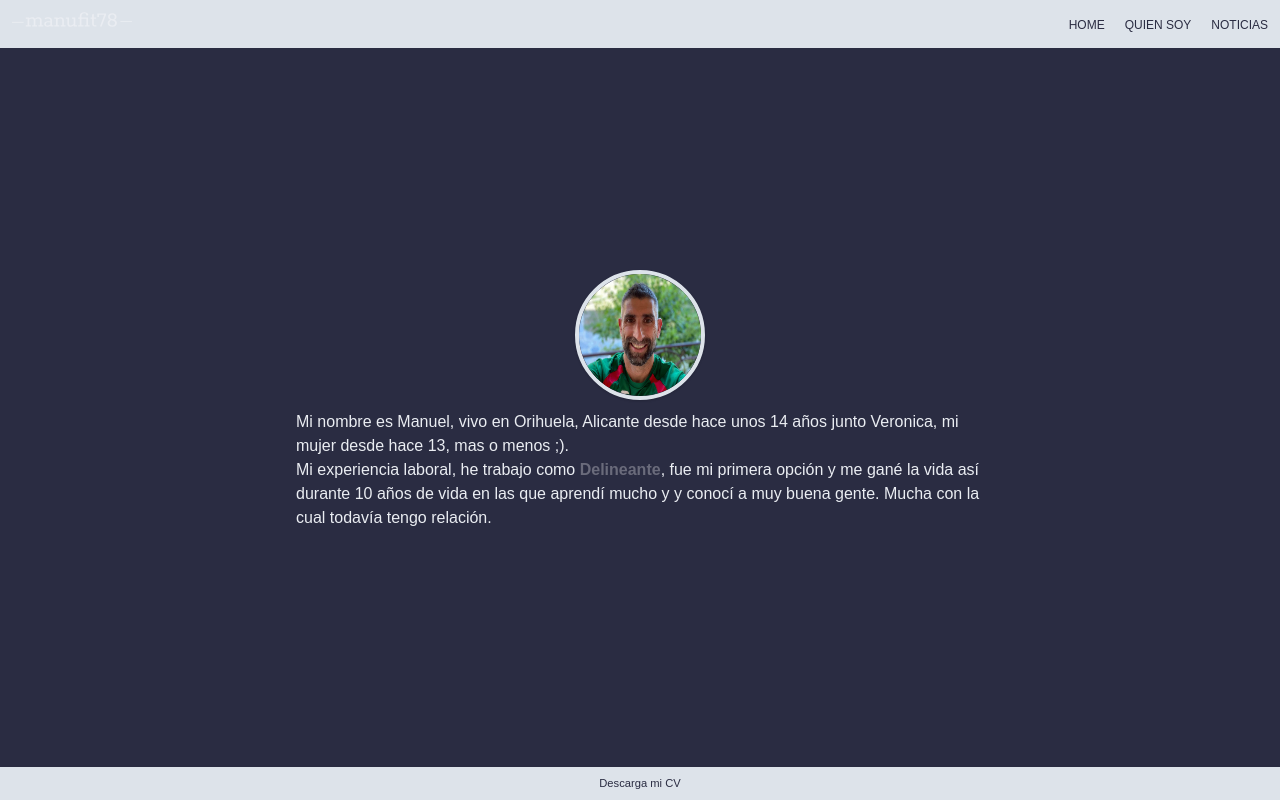
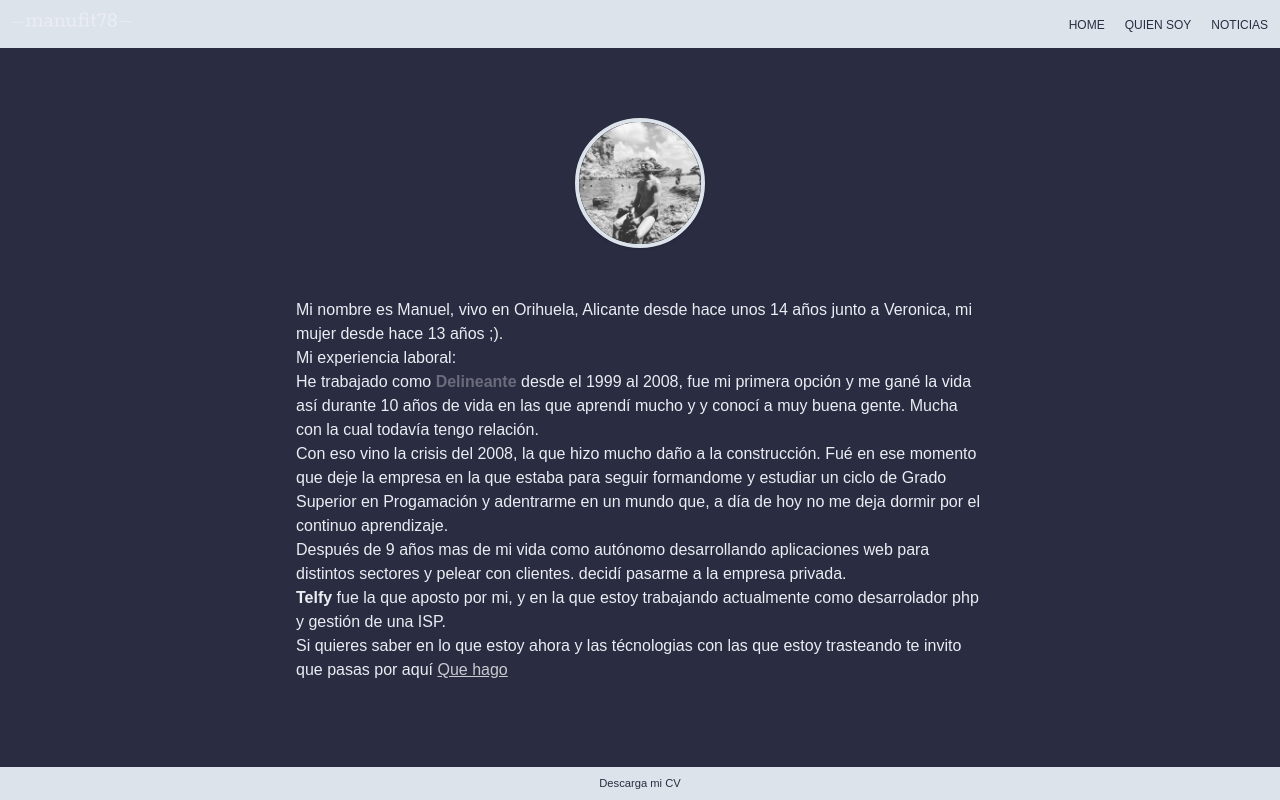
Before and after one commit to mnuhell/manufit78, a React (Create React App) app: page /quien-soy in a window 1280 px wide. Built offline with nearby package versions, Linux system fonts and the light colour scheme; a web font is replaced by a local one.

Commit message:
Se añade desciption

```diff
--- a/src/components/QuienSoy.js
+++ b/src/components/QuienSoy.js
@@ -1,4 +1,5 @@
 import React from 'react';
+import { Link } from 'react-router-dom';
 
 import styled from 'styled-components';
 
@@ -13,16 +14,19 @@ const Wrapper = styled.div`
 `;
 
 const Imagen = styled.image`
-    img{
 
-        width: 130px;
-        height: 130px;
-        -moz-border-radius: 100%;
-        -webkit-border-radius: 100%;
-        border-radius: 50%;
-        margin: 0 auto 10px auto;
-    }
 
+        img{
+            width: 130px;
+            height: 130px;
+            -moz-border-radius: 100%;
+            -webkit-border-radius: 100%;
+            border-radius: 50%;
+            margin: 0 auto 50px auto;
+            background-size: cover;
+            background-position: center;
+
+        }
 
 `;
 
@@ -34,12 +38,28 @@ const QuienSoy = () => {
         <Wrapper className="container font-global notas">
 
             <div className="notas__intro">
+            {/* <Video>
+                <video preload>
+                    <source src={`./assets/${Face}.mov`} type="video/mp4" />
+                    Tu navegador no soporta la etiqueta HTML5 video.
+                </video>
+            </Video> */}
                 <Imagen className="text-center"> <img src={`./assets/${Face}.jpg`} className="text-center shadow border-solid border-4 mb-4 border-fit-white-300" alt="Mi" /></Imagen>
-                <p>Mi nombre es Manuel, vivo en Orihuela, Alicante desde hace unos 14 años junto Veronica, mi mujer desde hace 13, mas o menos ;).
+                <p>Mi nombre es Manuel, vivo en Orihuela, Alicante desde hace unos 14 años junto a Veronica, mi mujer desde hace 13 años ;).
                 </p>
-                <p>Mi experiencia laboral, he trabajo como <strong className="text-fit-dark-400">Delineante</strong>, fue mi primera opción y me gané la vida así durante 10 años de vida en las que aprendí mucho y
+                <p>Mi experiencia laboral:</p>
+                <p>He trabajado como <strong className="text-fit-dark-400">Delineante</strong> desde el 1999 al 2008, fue mi primera opción y me gané la vida así durante 10 años de vida en las que aprendí mucho y
                 y conocí a muy buena gente. Mucha con la cual todavía tengo relación.</p>
-                <p></p>
+                <p>Con eso vino la crisis del 2008, la que hizo mucho daño a la construcción. Fué en ese momento que deje la empresa en la que estaba para seguir formandome y estudiar un ciclo de Grado Superior en Progamación y adentrarme en un mundo que,
+                a día de hoy no me deja dormir por el continuo aprendizaje.</p>
+                <p>Después de 9 años mas de mi vida como autónomo desarrollando aplicaciones web para distintos sectores y pelear con clientes. decidí pasarme a la empresa privada.</p>
+                <p> <strong>Telfy</strong> fue la que aposto por mi, y en la que estoy trabajando actualmente como desarrolador php y gestión de una ISP.</p>
+                <p>Si quieres saber en lo que estoy ahora y las técnologias con las que estoy trasteando te invito que pasas por aquí <Link to="/que-hago" className="text-fit-dark-200 underline">Que hago</Link></p>
+
+                <div className="Redes">
+
+                </div>
+
             </div>
         </Wrapper>
     )
```
Also changed, not shown: public/assets/face-manu.jpg, 1 other file (tests, documents, lock files or other folders).
